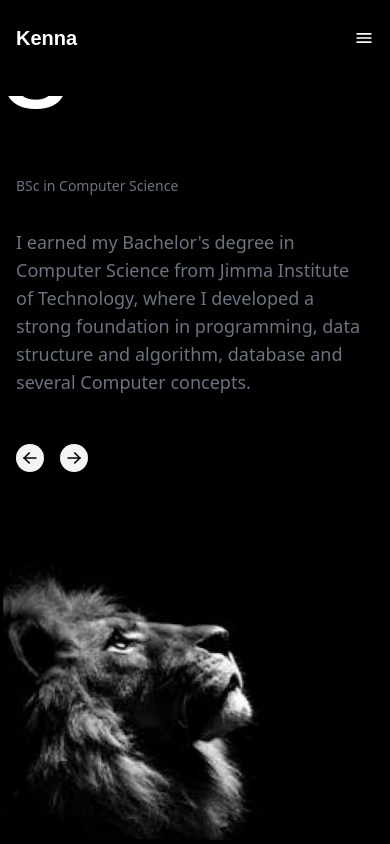
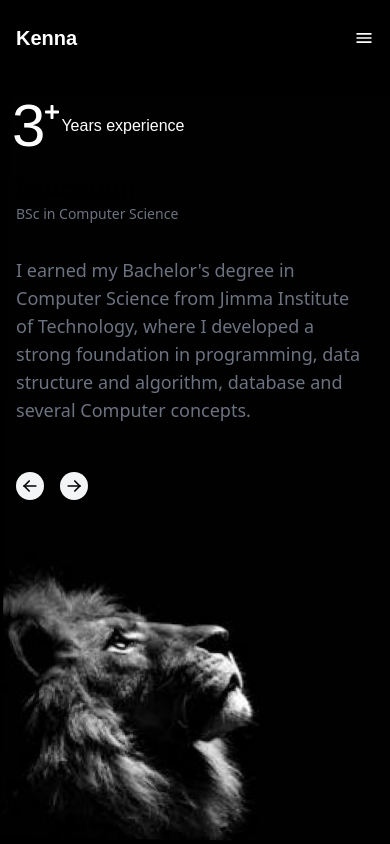
Before and after one commit to kennataddese6/portfolio, a Next.js app: page /about in a window 390 px wide. Built offline with nearby package versions, Linux system fonts and the light colour scheme.

Commit message:
add responsivenss on desktop

```diff
--- a/app/about/page.tsx
+++ b/app/about/page.tsx
@@ -41,11 +41,11 @@ export default function Page() {
   return (
     <div className=" h-screen bg-[url(/mobileherobg.png)] xl:bg-[url(/aboutbg.png)]  w-full bg-no-repeat bg-cover 2xl:bg-y-80px">
       {" "}
-      <div className="flex justify-between flex-wrap-reverse md:pl-8 md:pr-48 md:pt-12 items-center">
+      <div className="flex justify-between flex-wrap-reverse md:pl-8 md:pr-48 pt-24 md:pt-12 items-center">
         <AnimatedTestimonials testimonials={testimonials} />
-        <div className="flex items-center relative">
-          <h1 className="text-9xl text-white">3</h1>
-          <FaPlus className="absolute top-2 left-16 text-white text-xl" />
+        <div className="flex items-center relative mx-3 md:mx-0">
+          <h1 className="text-6xl md:text-9xl text-white">3</h1>
+          <FaPlus className="absolute top-2 left-8 md:left-16 text-white md:text-xl" />
           <p className="text-white mx-4 font-thin">Years experience</p>
         </div>
       </div>
```
